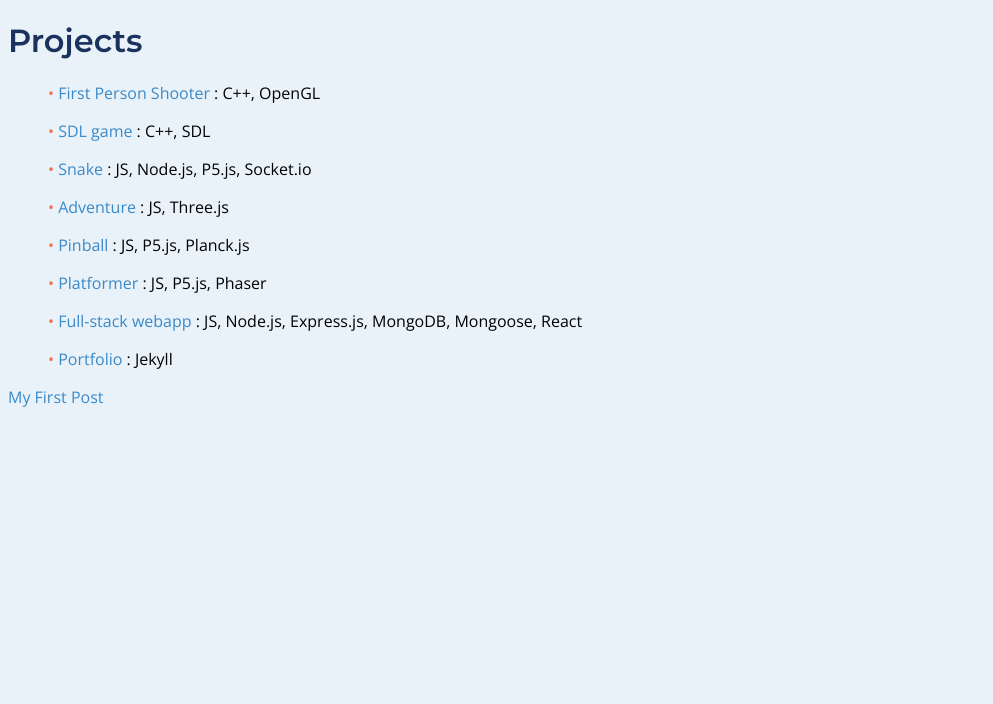
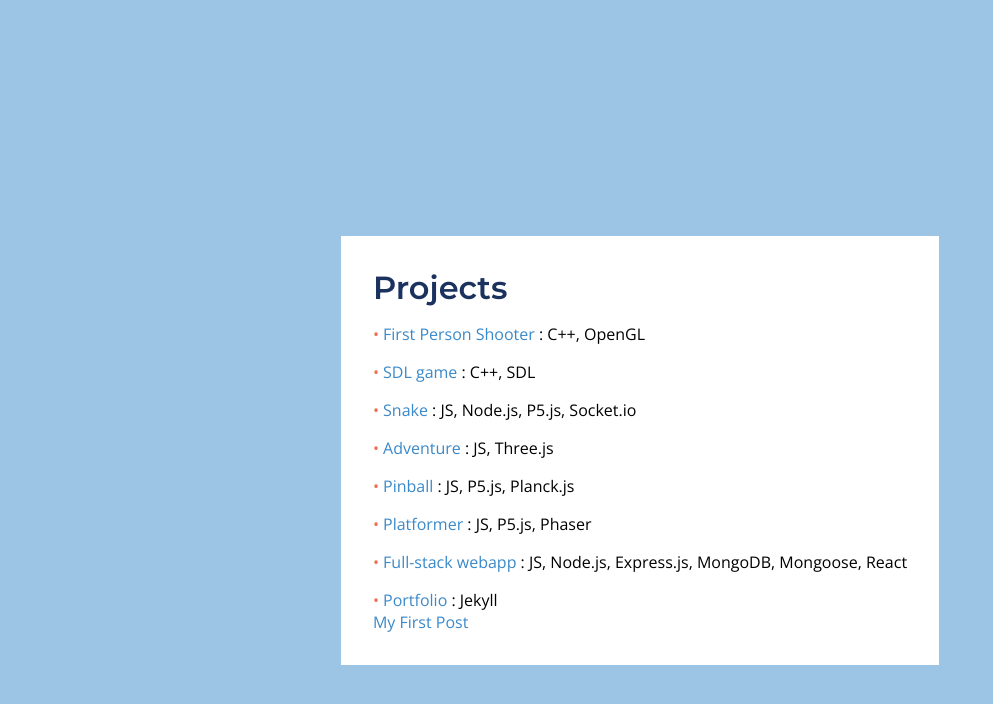
Before and after one commit to h4k1m0u/portfolio, a Jekyll site: the page built from index.html, in a window 1280 px wide. Shown: the top 704 px of the page, without its empty margins (0-993 px from the left). Built offline with Jekyll 4.4.1, drawn with Linux system fonts in a browser that asks for light colours.

Commit message:
Align content horiz./vert. at center of webpage

```diff
--- a/_sass/_base.scss
+++ b/_sass/_base.scss
@@ -1,6 +1,10 @@
 body {
   font-family: 'Open Sans', sans-serif;
-  background-color: $background-color;
+  background-color: $primary-light-color;
+}
+
+main {
+  background-color: white;
 }
 
 h1 {
@@ -11,13 +15,9 @@
 ul {
   list-style: none;
 
-  & > li {
-    margin-top: 1em;
-
-    &::before {
-      content: "\2022";
-      color: $secondary-color;
-    }
+  & > li::before {
+    content: "\2022";
+    color: $secondary-color;
   }
 }
 
--- a/_sass/_layout.scss
+++ b/_sass/_layout.scss
@@ -0,0 +1,24 @@
+body {
+  margin: 0;
+  display: flex;
+  justify-content: center;
+  min-height: 100vh;
+  align-items: center;
+
+  main {
+    padding: 2em;
+
+    h1 {
+      margin: 0;
+    }
+
+    ul {
+      margin: 0;
+      padding: 0;
+
+      li {
+        margin-top: 1em;
+      }
+    }
+  }
+}
--- a/index.html
+++ b/index.html
@@ -34,6 +34,7 @@
     <link rel="stylesheet" href="{{ site.baseurl }}/assets/css/main.css">
   </head>
   <body>
+    <main>
       <h1>Projects</h1>
       <ul>
         {% for project in page.projects %}
@@ -49,5 +50,6 @@
       {% for post in site.posts %}
         <a href={{ site.baseurl }}{{ post.url }}>{{ post.title }}</a>
       {% endfor %}
+    </main>
   </body>
 </html>
```
Lines whose indentation alone changed are shown as unchanged.
